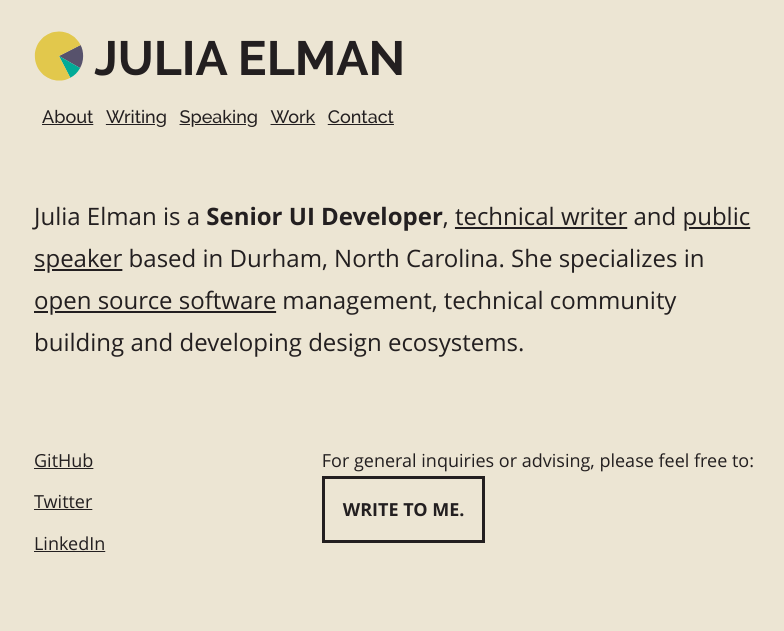
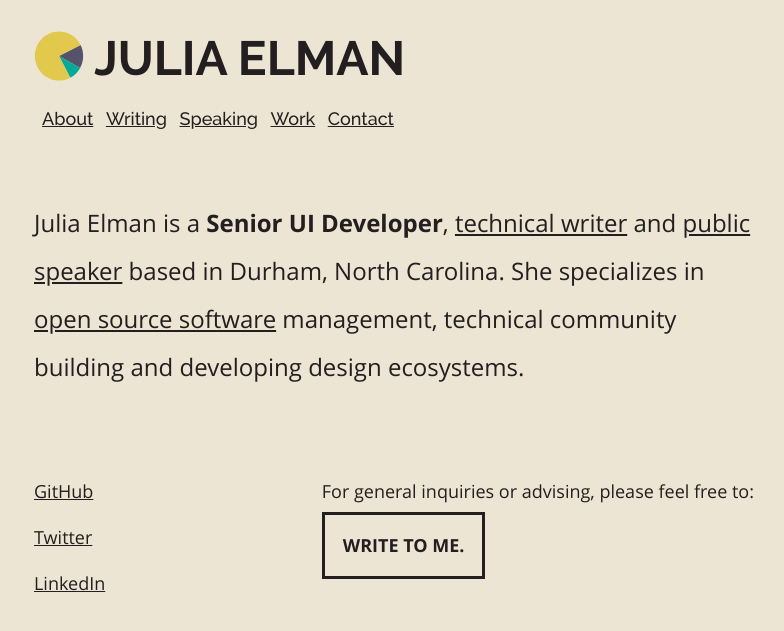
Before and after one commit to juliaelman/juliaelman.github.io, a Jekyll site: the page built from index.html, in a window 1280 px wide. Shown: the top 631 px of the page, without its empty margins (246-1030 px from the left). Built offline with Jekyll 4.4.1, drawn with Linux system fonts in a browser that asks for light colours.

Commit message:
Increase <p> and <li> line-height value to 2em.

```diff
--- a/assets/stylesheets/base.scss
+++ b/assets/stylesheets/base.scss
@@ -122,7 +122,7 @@
 ul {
 
   @include font-size-map($paragraph-font-size);
-  line-height: 1.75;
+  line-height: 2em;
   margin-bottom: 1em;
   margin-top: 1em;
 }
```
